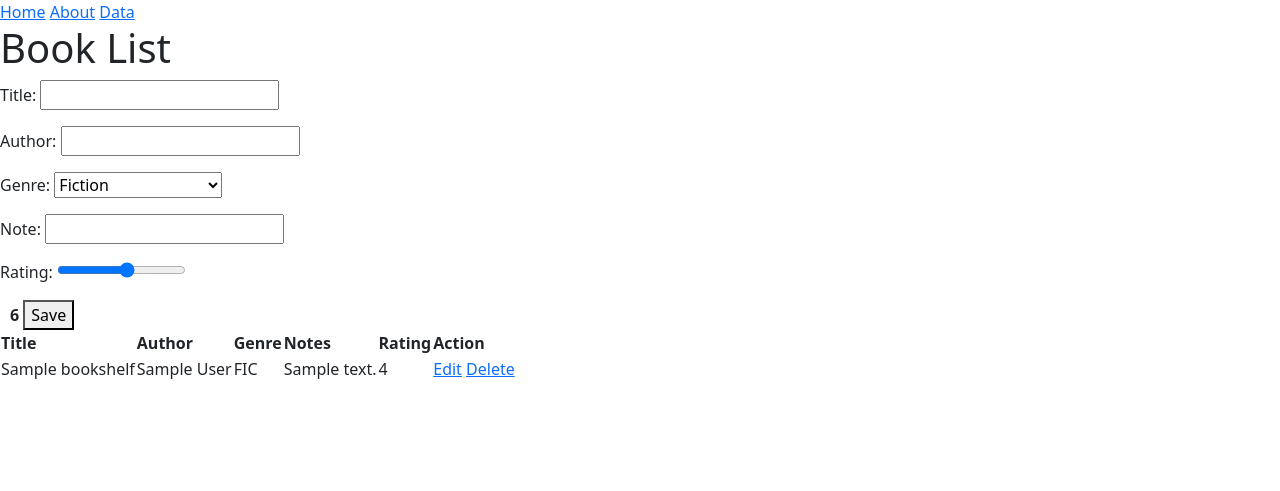
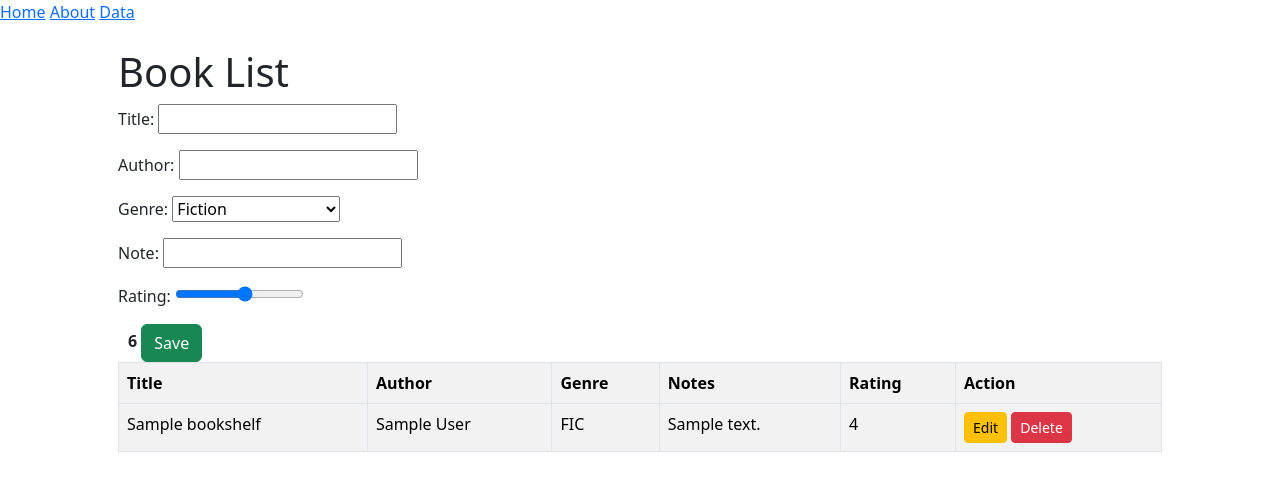
Before and after one commit to cfuenning/CSCI4830-TechExercise, a Django app: page /book in a window 1280 px wide. Shown: the top 491 px of the page. Run offline with Django 5.2, Linux system fonts and the light colour scheme; tables that the repository leaves empty hold one stand-in row (values such as "Sample post"); some libraries are stand-ins or nearby versions.

Commit message:
adding bootstrap styling

```diff
--- a/books/templates/base_books.html
+++ b/books/templates/base_books.html
@@ -20,7 +20,11 @@
             <a href="{% url 'about' %}">About</a>
             <a href="{% url 'library_view' %}">Data</a>
         </nav></header>  <main>
+            <!--add padding around text on pages-->
+            <div class="container py-4 px-5">
             {% block content %}{% endblock %}
+            </div>
+
             <!-- Reference JavaScript files -->
             <script src="{% static '/js/bootstrap.min.js' %}"></script>
         </main> </body> </html>
--- a/books/templates/book_confirm_delete.html
+++ b/books/templates/book_confirm_delete.html
@@ -2,6 +2,6 @@
 <p>Are you sure you want to delete "{{ book.title }}"?</p>
 <form method="POST">
   {% csrf_token %}
-  <button type="submit">Yes, delete</button>
+  <button class="btn btn-danger">Yes, delete</button>
   <a href="{% url 'library_view' %}">Cancel</a>
 </form>
--- a/books/templates/book_list.html
+++ b/books/templates/book_list.html
@@ -11,7 +11,7 @@
     <!-- manually override just the slider -->
     <span id="valueDisplay" style="margin-left: 10px; font-weight: bold;"></span>
 
-    <button type="submit">Save</button>
+    <button class="btn btn-success">Save</button>
 </form>
 
 <script>
@@ -33,18 +33,23 @@
 </script>
 
 
-<table>
+<table class="table table-striped table-bordered">
+    <thead class="table-dark"></thead>
         <tr><th>Title</th> <th>Author</th> <th>Genre</th> <th>Notes</th> <th>Rating</th> <th>Action</th></tr>
+    </thead>
+    <tbody>
         {% for book in books %} <!--MATCH views.py 'books': books -->
         <tr>
             <td>{{ book.title }}</td> <td>{{ book.author }}</td> <td>{{ book.genre }}</td>
             <td>{{ book.note }}</td> <td>{{ book.rating }}</td>
             <td>
-            <a href="{% url 'edit_book' book.id %}">Edit</a>
-            <a href="{% url 'delete_book' book.id %}">Delete</a>
+                <a href="{% url 'edit_book' book.id %}"  class="btn btn-warning btn-sm">Edit</a>
+                <a href="{% url 'delete_book' book.id %}"  class="btn btn-danger btn-sm">Delete</a>
             </td>
         </tr>
     {% endfor %}
+    </tbody>
+
 </table>
 
 <!-- Reference JavaScript files -->
```
Also changed, not shown: books/templates/book_edit.html (+8 -6 lines). Lines whose indentation alone changed are shown as unchanged.
